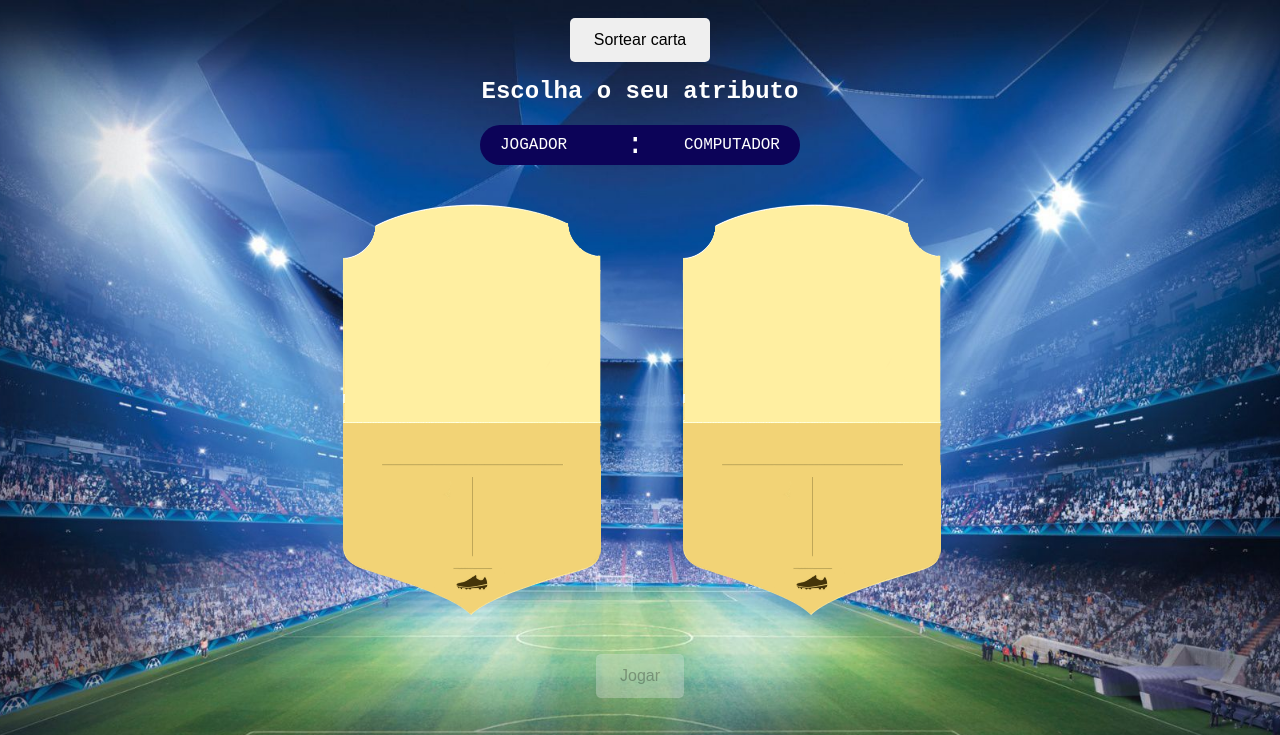
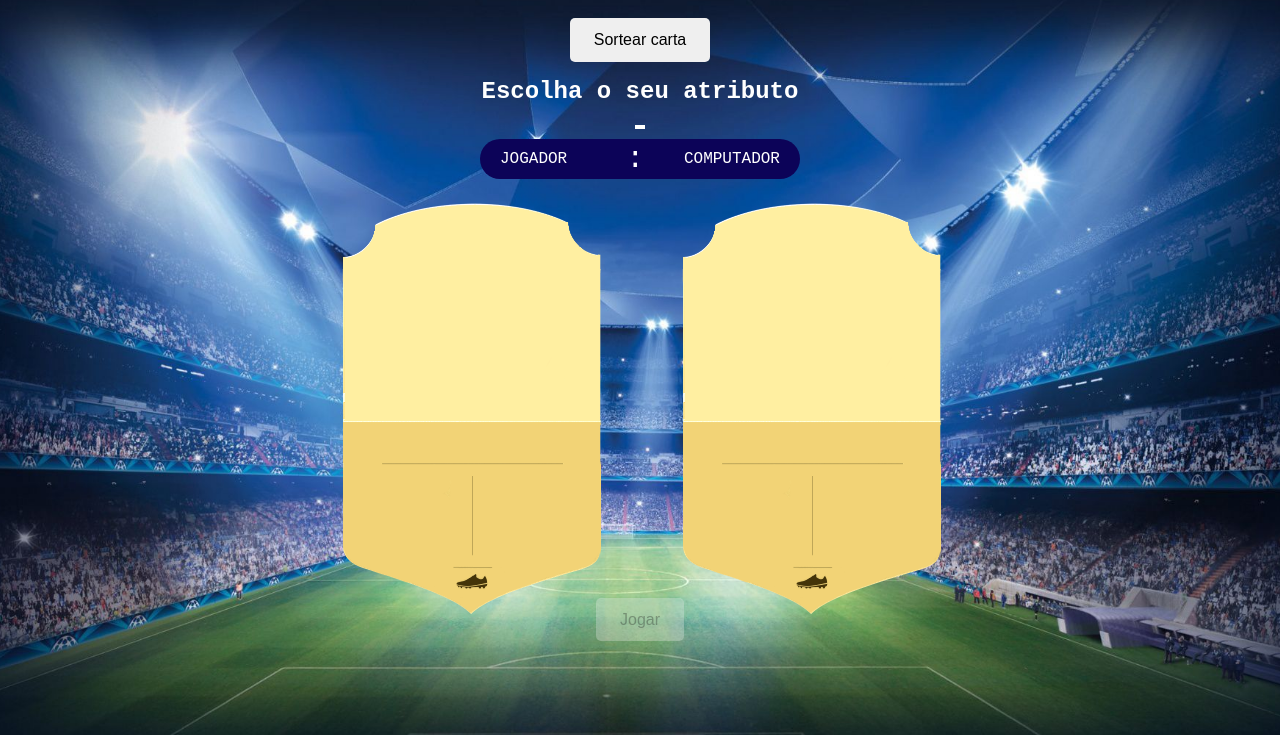
Before and after one commit to joaomatozinhos/super-trunfo, a plain HTML site: page index.html in a window 1280 px wide. Shown: the part 65-800 px from the top of the page. Drawn offline with Linux system fonts and the light colour scheme.

Commit message:
edit elements position

```diff
--- a/style.css
+++ b/style.css
@@ -22,6 +22,7 @@ body {
   align-items: center;
   justify-content: center;
   flex-direction: column;
+  position: relative;
 }
 
 .page-title {
@@ -47,12 +48,17 @@ h2 {
 }
 
 .opcoes input {
-  margin-left: 25px;
+  margin-left: 30px;
+  margin-right: 5px;
 }
 
 #nada-selecionado {
   color: white;
-  margin-top: 10px;
+  margin: 10px 0;
+  padding: 2px 5px;
+  font-weight: bold;
+  background-color: white;
+  color: darkblue;
 }
 
 #resultado {
@@ -64,7 +70,7 @@ h2 {
   height: 40px;
   border-radius: 20px;
   padding: 0px;
-  margin-bottom: 20px;
+  margin-bottom: 5px;
 }
 
 #pontosJogador {
@@ -99,3 +105,8 @@ img {
   background-color: #0c0358;
   padding: 5px 10px;
 } */
+
+#btnJogar {
+  position: absolute;
+  bottom: 0px;
+}
```
